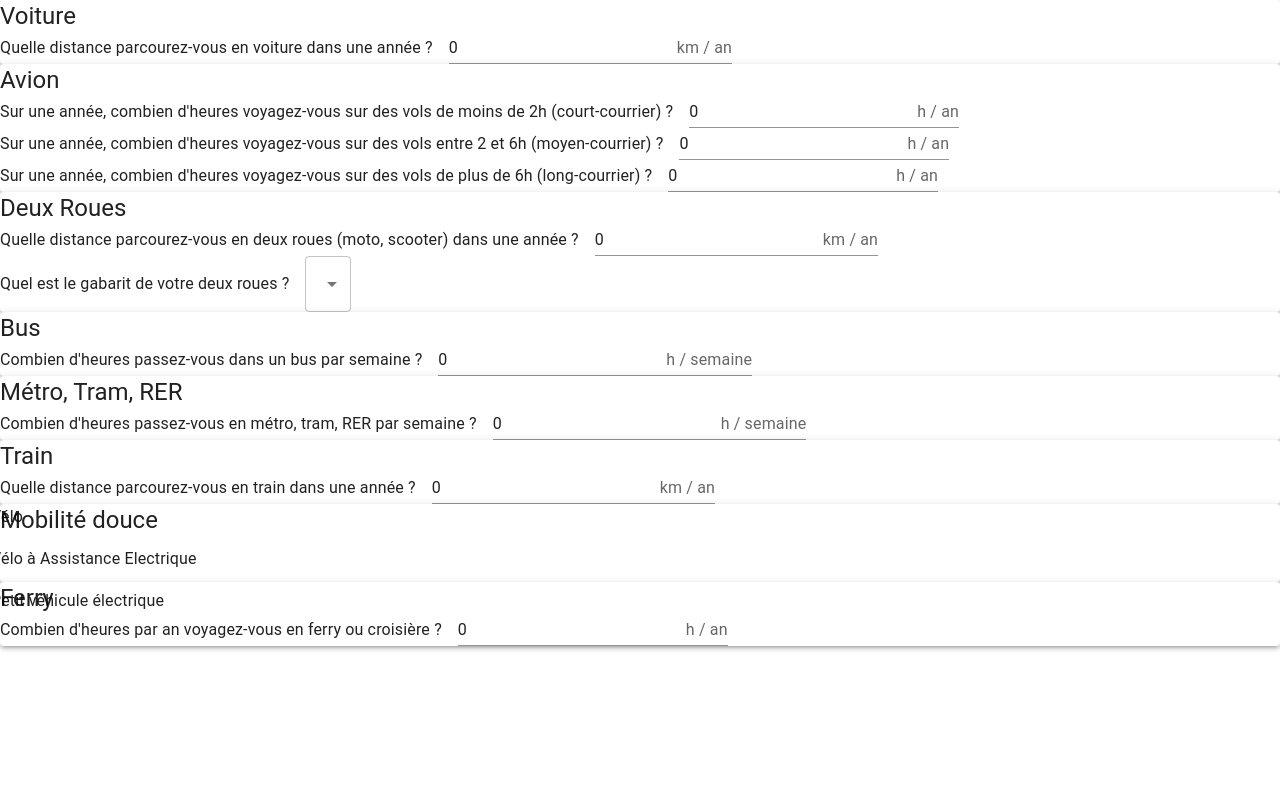
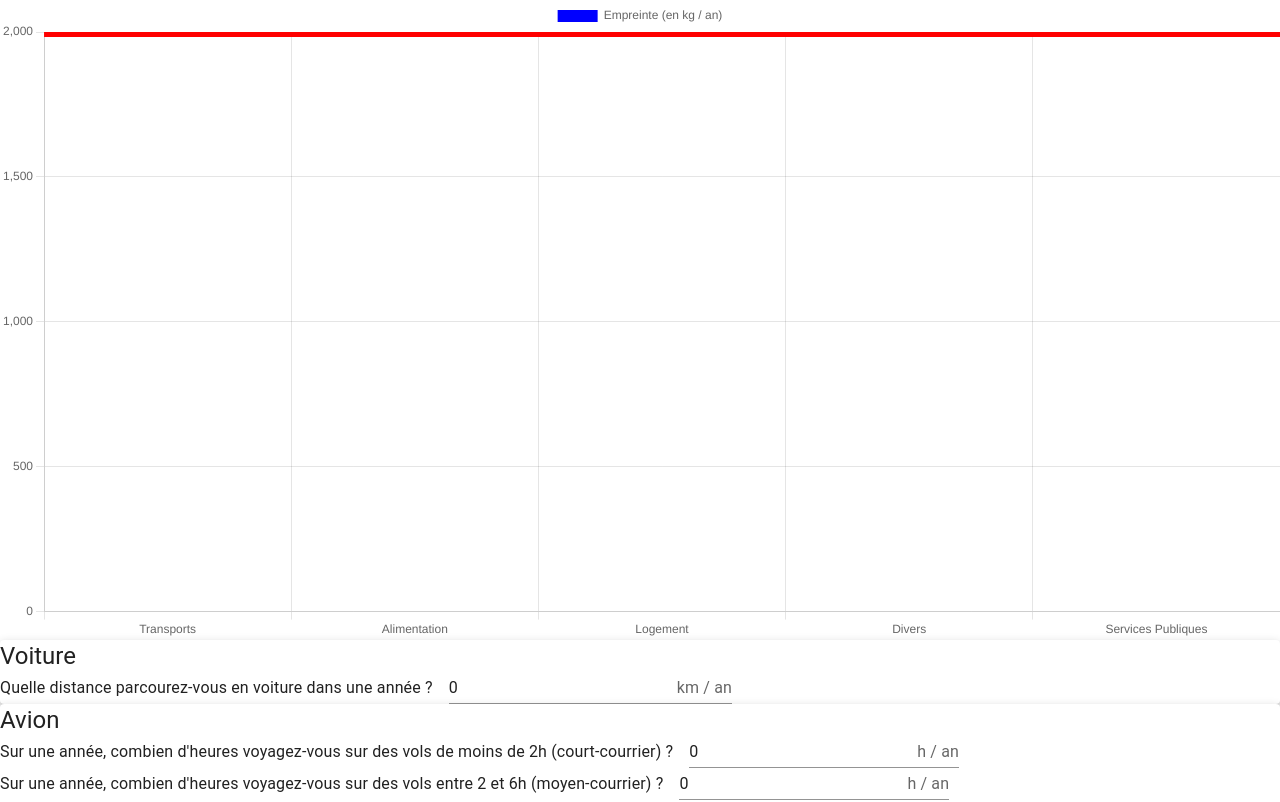
Before and after one commit to louis-prevosteau/Carbon-Footprint-Calculator, a React (Create React App) app: page / in a window 1280 px wide. Shown: the top 802 px of the page. Built offline with nearby package versions, Linux system fonts and the light colour scheme.

Commit message:
feat: plane footprint on chart

```diff
--- a/package.json
+++ b/package.json
@@ -14,6 +14,7 @@
     "@types/react": "^18.2.47",
     "@types/react-dom": "^18.2.18",
     "chart.js": "^4.4.1",
+    "chartjs-plugin-annotation": "^3.0.1",
     "chartjs-plugin-datalabels": "^2.2.0",
     "i18next": "^23.8.1",
     "i18next-browser-languagedetector": "^7.2.0",
--- a/src/App.tsx
+++ b/src/App.tsx
@@ -1,11 +1,38 @@
 import Transports from 'components/Transports';
-import React from 'react';
+import React, { useState } from 'react';
 import './i18n';
+import Chart from 'components/Chart';
 
 const App = () => {
+
+  const [ state, setState] = useState(
+    {
+      sub: {
+        transports: 0,
+        food: 0,
+        house: 0,
+        divers: 0,
+        publicServices: 0
+      },
+      footprint: 0
+    }
+  );
+
+  const addFootprint = (paramName: keyof typeof state.sub, footprint: number) => {
+    setState(prevState => {
+        const newState = { ...prevState };
+        newState.sub[paramName] = Number(footprint);
+        return newState;
+    });
+    setState({
+        ...state,
+        footprint: Number(Object.values(state.sub).reduce((a, b) => a + b, 0))
+    });
+  };
   return (
     <div>
-      <Transports />
+      <Chart data={Object.values(state.sub)}/>
+      <Transports handleDataToChart={addFootprint}/>
     </div>
   );
 };
--- a/src/components/Chart.tsx
+++ b/src/components/Chart.tsx
@@ -1,10 +1,69 @@
+import { Chart as ChartJS, CategoryScale, LinearScale, BarElement, Title, Tooltip, Legend } from 'chart.js';
+import annotationPlugin from 'chartjs-plugin-annotation';
 import React from 'react';
+import { Bar } from 'react-chartjs-2';
+import { useTranslation } from 'react-i18next';
 
-const Chart = () => {
+
+ChartJS.register(
+    CategoryScale,
+    LinearScale,
+    BarElement,
+    Title,
+    Tooltip,
+    Legend,
+    annotationPlugin
+);
+
+const Chart = ({ data }: { data: number[] }) => {
+
+    const { t } = useTranslation();
+
     return (
-        <div>
-
-        </div>
+        <Bar
+            data={{
+                labels: [
+                    t('chart.labels.transports'),
+                    t('chart.labels.food'),
+                    t('chart.labels.house'),
+                    t('chart.labels.divers'),
+                    t('chart.labels.publicServices'),
+                ],
+                datasets: [
+                    {
+                        label: t('chart.footprintAdornment'),
+                        data,
+                        backgroundColor: ['rgb(0, 0, 255)', 'rgb(0, 255, 0)', 'rgb(0, 0, 255)', 'rgb(0, 0, 255)', 'rgb(0, 0, 255)']
+                    }
+                ]
+            }}
+            options={{
+                responsive: true,
+                plugins: {
+                    legend: {
+                        position: 'top' as const
+                    },
+                    annotation: {
+                        annotations: {
+                            limit: {
+                                type: 'line',
+                                scaleID: 'y',
+                                value: 2000,
+                                borderColor: 'red',
+                                borderWidth: 10,
+                            }
+                        }
+                    }
+                },
+                scales: {
+                    y: {
+                        ticks: {
+                            stepSize: 500
+                        }
+                    }
+                }
+            }}
+        />
     );
 };
 
--- a/src/components/Transports/Plane.tsx
+++ b/src/components/Transports/Plane.tsx
@@ -11,29 +11,26 @@ const Plane = ({ handleDataToTransport }: { handleDataToTransport: any }) => {
                 shortFlightTime: 0,
                 mediumFlightTime: 0,
                 longFlightTime: 0
-            },
-            footprint: 0
+            }
         }
     );
     const { t } = useTranslation();
 
     useEffect(() => {
+        const handleData = () => {
+            const footprint = getPlaneFootprint(
+                state.params.shortFlightTime,
+                state.params.mediumFlightTime,
+                state.params.longFlightTime
+            );
+            handleDataToTransport('plane',footprint);
+        };
         handleData();
-    }, [state.footprint]);
-
-    const handleData = () => {
-        handleDataToTransport(state.footprint);
-    };
+    }, [state.params.shortFlightTime, state.params.mediumFlightTime, state.params.longFlightTime]);
 
     const updateFootprint = (paramName: keyof typeof state.params, paramValue: any) => {
         setState(prevState => {
-            const newState = { ...prevState };
-            newState.params[paramName] = paramValue as never;
-            newState.footprint = getPlaneFootprint(
-                newState.params.shortFlightTime,
-                newState.params.mediumFlightTime,
-                newState.params.longFlightTime
-            );
+            const newState = { params: { ...prevState.params, [paramName]: paramValue as never } };
             return newState;
         });
     };
@@ -50,7 +47,7 @@ const Plane = ({ handleDataToTransport }: { handleDataToTransport: any }) => {
                             <Input
                                 type='number'
                                 value={state.params.shortFlightTime}
-                                onChange={(e) => updateFootprint('shortFlightTime', e.target.value)}
+                                onChange={(e) => updateFootprint('shortFlightTime', Number(e.target.value))}
                                 endAdornment={
                                     <InputAdornment position='end'>
                                         {t('adornments.hours')}
@@ -67,7 +64,7 @@ const Plane = ({ handleDataToTransport }: { handleDataToTransport: any }) => {
                             <Input
                                 type='number'
                                 value={state.params.mediumFlightTime}
-                                onChange={(e) => updateFootprint('mediumFlightTime', e.target.value)}
+                                onChange={(e) => updateFootprint('mediumFlightTime', Number(e.target.value))}
                                 endAdornment={
                                     <InputAdornment position='end'>
                                         {t('adornments.hours')}
@@ -84,7 +81,7 @@ const Plane = ({ handleDataToTransport }: { handleDataToTransport: any }) => {
                             <Input
                                 type='number'
                                 value={state.params.longFlightTime}
-                                onChange={(e) => updateFootprint('longFlightTime', e.target.value)}
+                                onChange={(e) => updateFootprint('longFlightTime', Number(e.target.value))}
                                 endAdornment={
                                     <InputAdornment position='end'>
                                         {t('adornments.hours')}
--- a/src/components/Transports/index.tsx
+++ b/src/components/Transports/index.tsx
@@ -1,4 +1,4 @@
-import React, { useState } from 'react';
+import React, { useEffect, useState } from 'react';
 import Car from './Car';
 import Plane from './Plane';
 import Moto from './Moto';
@@ -8,16 +8,33 @@ import Train from './Train';
 import Bike from './Bike';
 import Ferry from './Ferry';
 
-const Transports = () => {
+const Transports = ({ handleDataToChart }: { handleDataToChart: any }) => {
 
     const [state, setState] = useState(
         {
-            footprint: 0
+            car: 0,
+            plane: 0,
+            train: 0,
+            moto: 0,
+            metro: 0,
+            bus: 0,
+            bike: 0,
+            ferry: 0,
         }
     );
 
-    const addFootprint = (footprint: number) => {
-        setState({ footprint: state.footprint + footprint });
+    useEffect(() => {
+        const footprint = state.car + state.plane + state.train + state.moto + state.metro + state.bike + state.ferry;
+        console.log(footprint);
+        handleDataToChart('transports', Number(footprint));
+    }, [state.car, state.bus, state.bike, state.plane, state.train, state.metro, state.moto, state.ferry]);
+
+    const addFootprint = (paramName: keyof typeof state, footprint: number) => {
+        setState(prevState => {
+            const newState = { ...prevState };
+            newState[paramName] = Number(footprint);
+            return newState;
+        });
     };
 
     return (
--- a/src/locales/fr.json
+++ b/src/locales/fr.json
@@ -4,6 +4,16 @@
         "conso100": "l/100km",
         "hours": "h / an",
         "hoursPerWeek": "h / semaine"
+    },
+    "chart": {
+        "labels": {
+            "transports": "Transports",
+            "food": "Alimentation",
+            "house": "Logement",
+            "divers": "Divers",
+            "publicServices": "Services Publiques"
+        },
+        "footprintAdornment": "Empreinte (en kg / an)"
     },
     "transports": {
         "title": "Transports",
```
Also changed, not shown: 1 other file (tests, documents, lock files or other folders).
